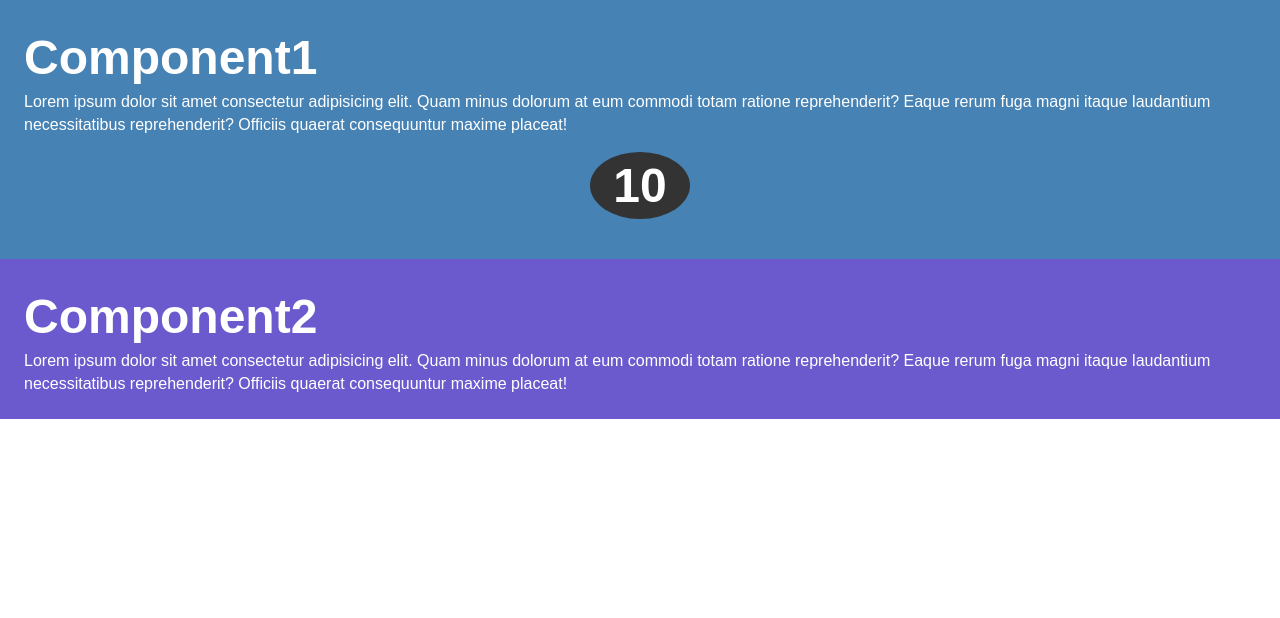
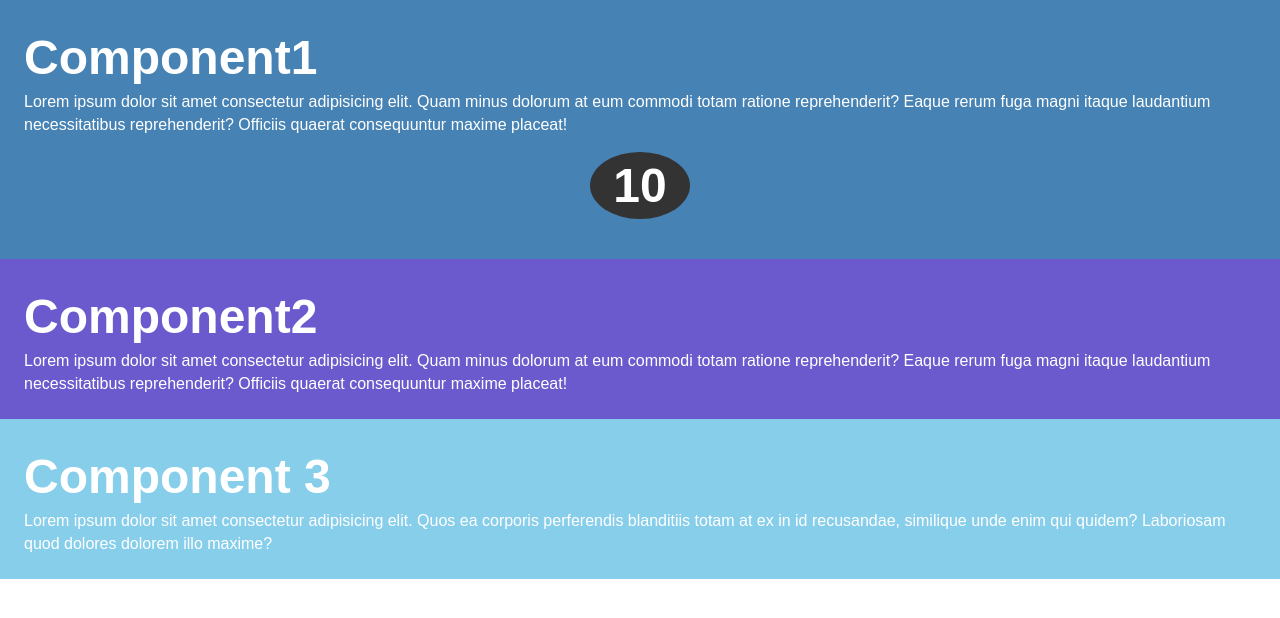
Before and after one commit to webQbe/react_spring_animations, a React (Vite) app: page / in a window 1280 px wide. Shown: the top 618 px of the page. Built offline with nearby package versions, Linux system fonts and the light colour scheme.

Commit message:
Created Component3

```diff
--- a/src/App.jsx
+++ b/src/App.jsx
@@ -3,14 +3,16 @@ import { useState } from 'react'
 import './App.css'
 import Component1 from './components/Component1'
 import Component2 from './components/Component2'
+import Component3 from './components/Component3'
 
 function App() {
 
-  // Render <Component2 /> under <Component1 />
+  // Render Components
   return (
       <div className="App">
         <Component1 />
         <Component2 />
+        <Component3 />
       </div>
   )
 }
--- /dev/null
+++ b/src/components/Component3.jsx
@@ -0,0 +1,19 @@
+import React from 'react'
+
+const Component3 = () => {
+
+  const c3Style = {
+    background: 'skyblue',
+    color: 'white',
+    padding: '1.5rem 1.5rem 1.5rem '
+  }
+
+  return (
+    <div style={c3Style}>
+        <h1>Component 3</h1>
+        <p>Lorem ipsum dolor sit amet consectetur adipisicing elit. Quos ea corporis perferendis blanditiis totam at ex in id recusandae, similique unde enim qui quidem? Laboriosam quod dolores dolorem illo maxime?</p>
+    </div>
+  )
+}
+
+export default Component3
```
